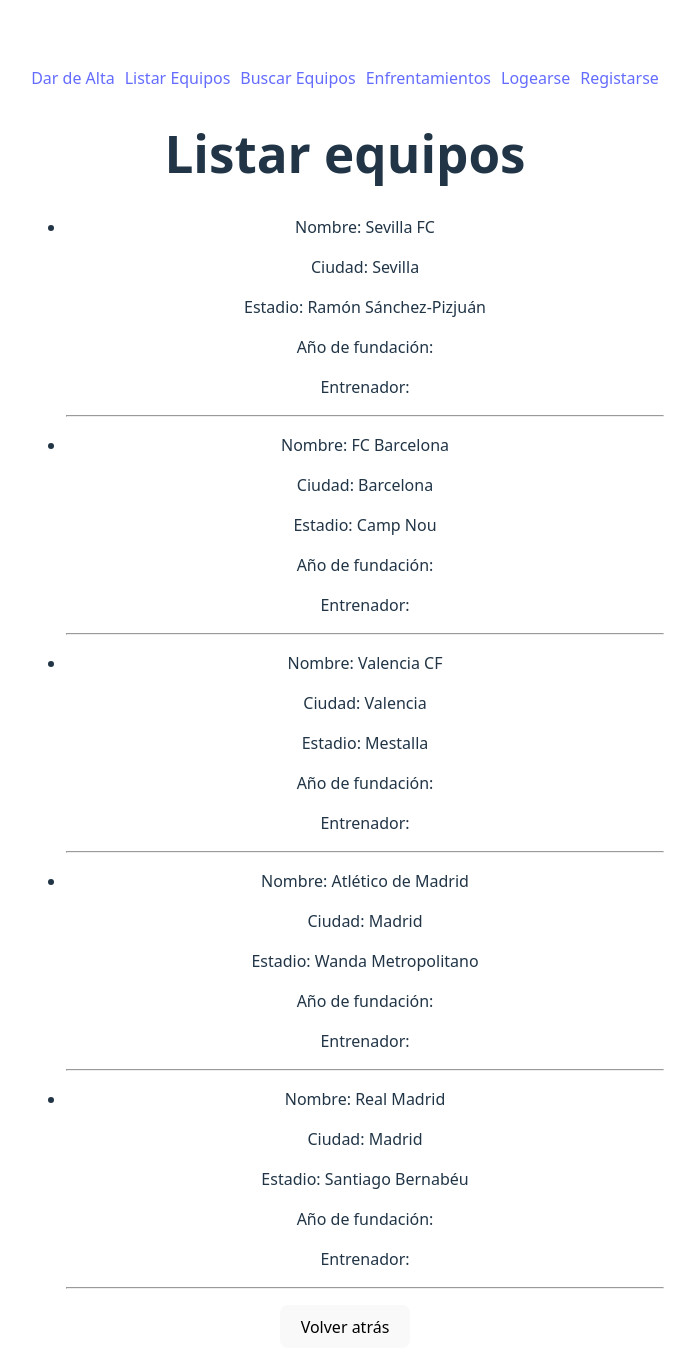
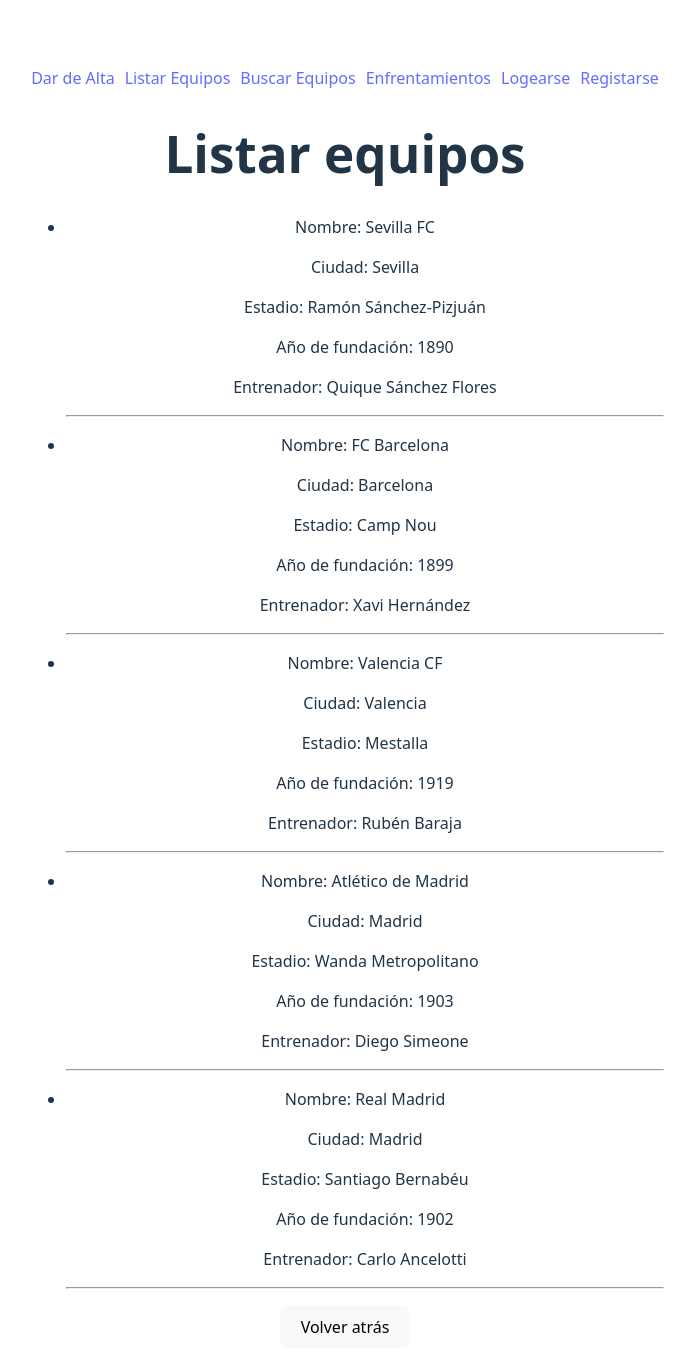
Before and after one commit to wildfireOfMine/examenReactRecreacion, a React (Vite) app: page / in a window 1280 px wide. Shown: the top 1372 px of the page, without its empty margins (295-990 px from the left). Built offline with nearby package versions, Linux system fonts and the light colour scheme.

Commit message:
Mejorado el JSON

```diff
--- a/src/json/Futbol.js
+++ b/src/json/Futbol.js
@@ -1,32 +1,37 @@
 export const futbol = [
     {
-        "nombre": "FC Barcelona",
-        "año_fundación": 1899,
-        "ciudad": "Barcelona",
-        "estadio": "Camp Nou"
+        nombre: "FC Barcelona",
+        ciudad: "Barcelona",
+        estadio: "Camp Nou",
+        fundado: 1899,
+        entrenador: "Xavi Hernández"
     },
     {
-        "nombre": "Real Madrid",
-        "año_fundación": 1902,
-        "ciudad": "Madrid",
-        "estadio": "Santiago Bernabéu"
+        nombre: "Real Madrid",
+        ciudad: "Madrid",
+        estadio: "Santiago Bernabéu",
+        fundado: 1902,
+        entrenador: "Carlo Ancelotti"
     },
     {
-        "nombre": "Atlético de Madrid",
-        "año_fundación": 1903,
-        "ciudad": "Madrid",
-        "estadio": "Wanda Metropolitano"
+        nombre: "Atlético de Madrid",
+        ciudad: "Madrid",
+        estadio: "Wanda Metropolitano",
+        fundado: 1903,
+        entrenador: "Diego Simeone"
     },
     {
-        "nombre": "Sevilla FC",
-        "año_fundación": 1890,
-        "ciudad": "Sevilla",
-        "estadio": "Ramón Sánchez-Pizjuán"
+        nombre: "Sevilla FC",
+        ciudad: "Sevilla",
+        estadio: "Ramón Sánchez-Pizjuán",
+        fundado: 1890,
+        entrenador: "Quique Sánchez Flores"
     },
     {
-        "nombre": "Valencia CF",
-        "año_fundación": 1919,
-        "ciudad": "Valencia",
-        "estadio": "Mestalla"
+        nombre: "Valencia CF",
+        ciudad: "Valencia",
+        estadio: "Mestalla",
+        fundado: 1919,
+        entrenador: "Rubén Baraja"
     }
 ];
```
